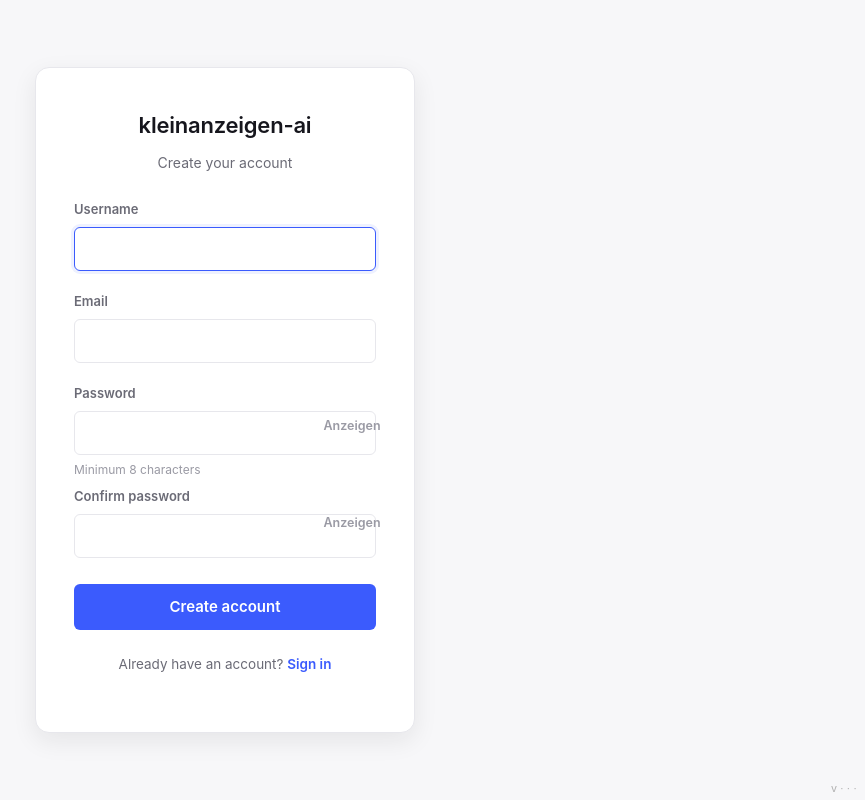
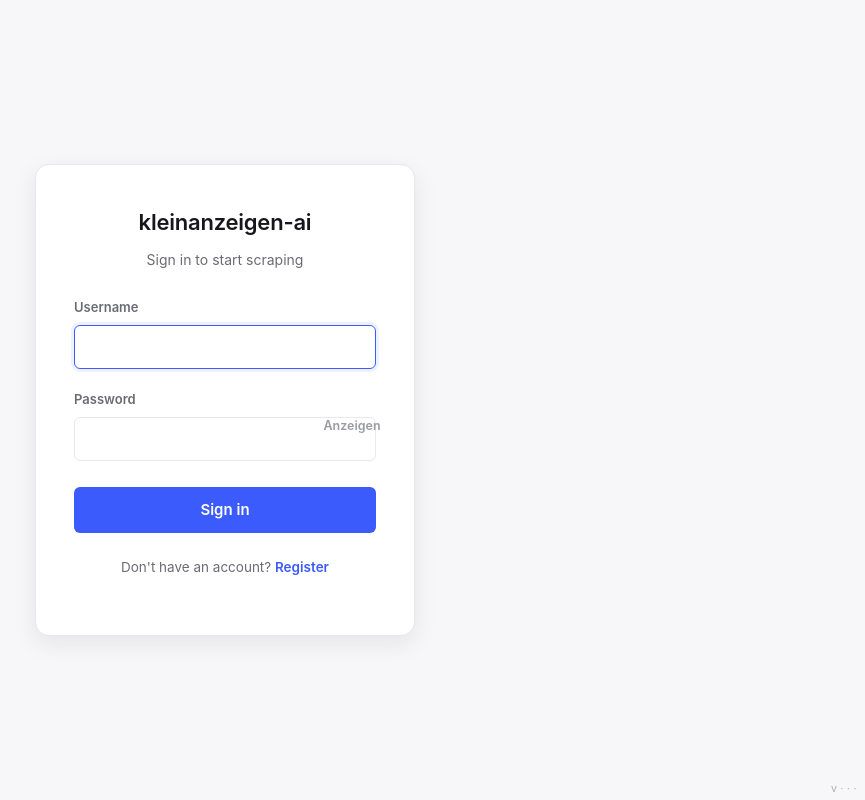
Before and after one commit to duduspieleklee-create/kleinanzeigen-ai, a Python web app: template app/api/templates/login.html in a window 1280 px wide. Shown: the whole page, without its empty margins (415-1280 px from the left). Run offline with Jinja, Linux system fonts and the light colour scheme; the template is opened without the code that fills it, so the values that code supplies are empty.

Commit message:
Update login.html

```diff
--- a/app/api/templates/login.html
+++ b/app/api/templates/login.html
@@ -3,51 +3,50 @@
 <head>
     <meta charset="UTF-8">
     <meta name="viewport" content="width=device-width, initial-scale=1.0">
-    <title>Register - kleinanzeigen-ai</title>
+    <title>Login - kleinanzeigen-ai</title>
     <link rel="manifest" href="/static/manifest.json">
     <meta name="theme-color" content="#007bff">
+    <meta name="apple-mobile-web-app-capable" content="yes">
+    <meta name="apple-mobile-web-app-status-bar-style" content="default">
+    <meta name="apple-mobile-web-app-title" content="KA-AI">
     <link rel="stylesheet" href="/static/style.css">
 </head>
 <body class="auth-page">
-    <div class="register-container">
+    <div class="login-container">
         <h2>kleinanzeigen-ai</h2>
-        <p class="subtitle">Create your account</p>
+        <p class="subtitle">Sign in to start scraping</p>
 
-        <!-- CHANGED: error now renders above the form, same rationale as login.html -->
+        <!-- CHANGED: error now renders above the form. On a phone with the
+             keyboard open, an error appended after the submit button can
+             sit below the fold and go unnoticed. -->
         {% if error is defined and error %}
         <p class="error-msg">{{ error }}</p>
         {% endif %}
 
-        <form method="post" action="/auth/register">
+        <form method="post" action="/auth/login">
             <div class="form-group">
                 <label for="username">Username</label>
                 <input type="text" id="username" name="username"
-                       value="{{ username if username is defined else '' }}"
                        autocomplete="username" autocapitalize="off" spellcheck="false"
                        required autofocus>
             </div>
-            <div class="form-group">
-                <label for="email">Email</label>
-                <input type="email" id="email" name="email"
-                       value="{{ email if email is defined else '' }}"
-                       autocomplete="email" autocapitalize="off" spellcheck="false"
-                       required>
-            </div>
             <div class="form-group password-field">
                 <label for="password">Password</label>
-                <input type="password" id="password" name="password" autocomplete="new-password" required>
+                <input type="password" id="password" name="password" autocomplete="current-password" required>
+                <!-- NEW: show/hide toggle. Typos in a hidden password field
+                     are one of the most common mobile sign-in frustrations,
+                     especially with autocorrect-happy keyboards. -->
                 <button type="button" class="password-toggle" data-target="password" aria-label="Passwort anzeigen">Anzeigen</button>
-                <p class="hint">Minimum 8 characters</p>
             </div>
-            <div class="form-group password-field">
-                <label for="confirm_password">Confirm password</label>
-                <input type="password" id="confirm_password" name="confirm_password" autocomplete="new-password" required>
-                <button type="button" class="password-toggle" data-target="confirm_password" aria-label="Passwort anzeigen">Anzeigen</button>
-            </div>
-            <button type="submit" class="register-btn">Create account</button>
+            <button type="submit" class="login-btn">Sign in</button>
         </form>
 
-        <p class="login-link">Already have an account? <a href="/">Sign in</a></p>
+        {% if google_enabled %}
+        <div class="divider"><span>or</span></div>
+        <a href="/auth/google/login" class="google-btn">Sign in with Google</a>
+        {% endif %}
+
+        <p class="register-link">Don't have an account? <a href="/auth/register">Register</a></p>
     </div>
 
     {% include "_version_footer.html" %}
@@ -59,7 +58,7 @@
             navigator.serviceWorker.register('/sw.js').catch(function () {});
         }
 
-        // NEW: password show/hide toggle, shared pattern also used on login.html
+        // NEW: password show/hide toggle, shared pattern also used on register.html
         document.querySelectorAll('.password-toggle').forEach(function (btn) {
             btn.addEventListener('click', function () {
                 var input = document.getElementById(btn.dataset.target);
```
